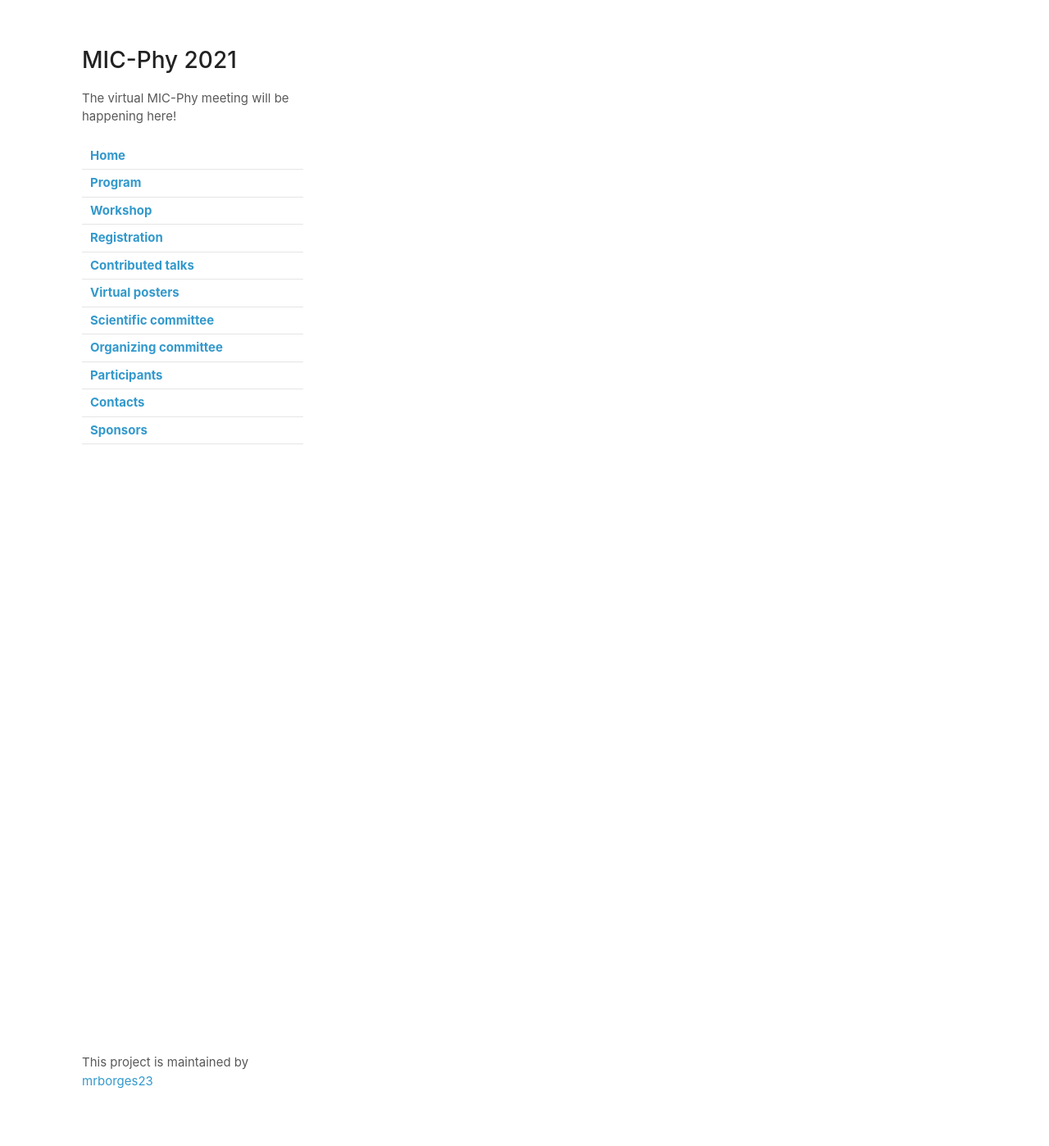
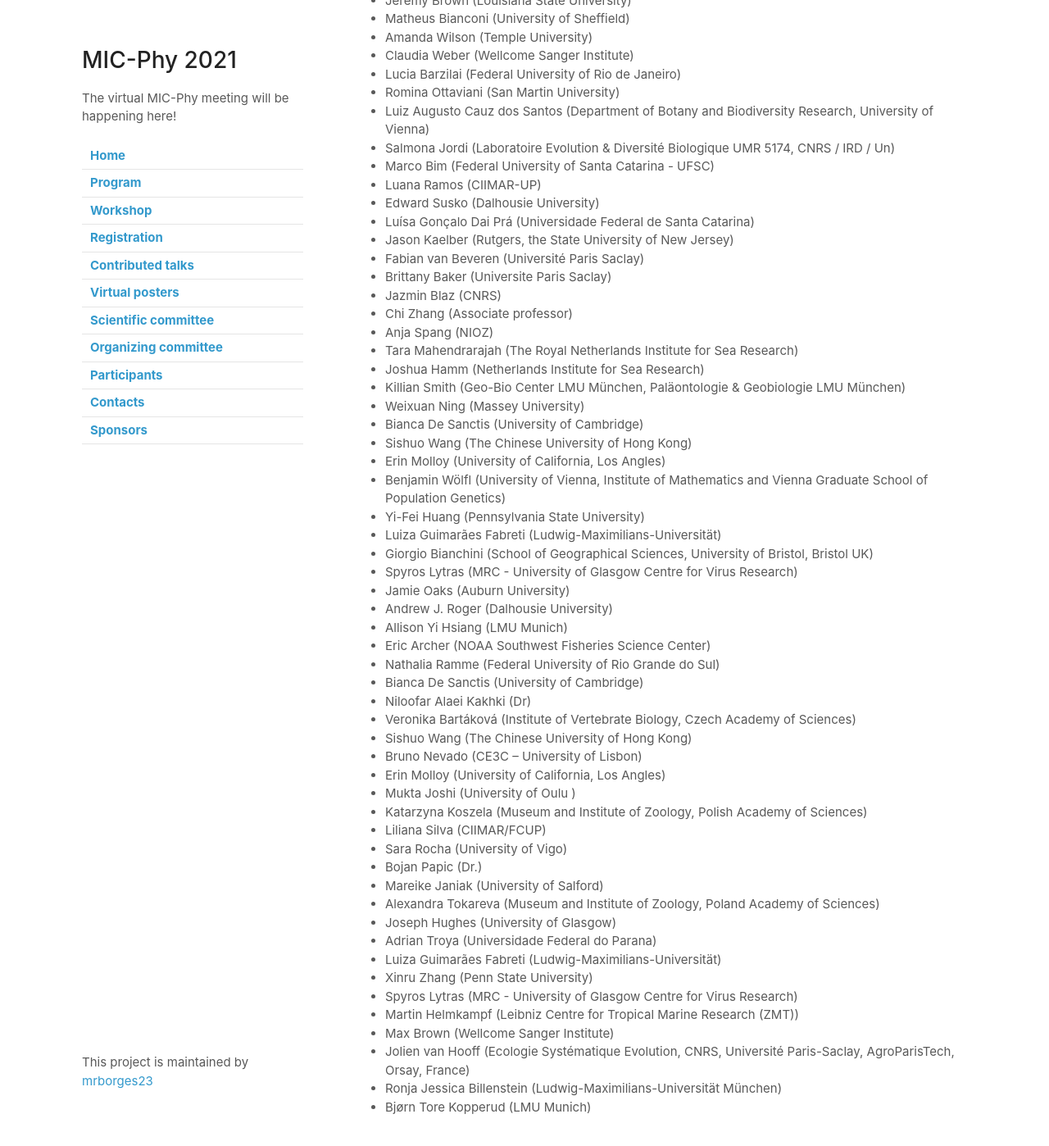
Before and after one commit to mrborges23/micphy2021, a Jekyll site: the page built from participants.md, in a window 1280 px wide and 1400 px high, scrolled down 608 px. Shown: the whole window at 82% size. Built offline with Jekyll 4.4.1, drawn with Linux system fonts in a browser that asks for light colours; our own code applies the rules of GitHub Pages for plain Markdown files; some of the changed text lies outside the part shown.

Commit message:
schedule

```diff
--- a/participants.md
+++ b/participants.md
@@ -1,5 +1,14 @@
 ## Participants
 
+* Ziheng Yang (University College London)
+* Tracy Heath (Iowa State University of Science and Technology)
+* Bastien Boussau  (Université de Lyon)
+* Asger  (Aarhus University)
+* Carolin Kosiol (University of St Andrews)
+* Carolina Barata (University of St Andrews)
+* Lynette Mikula (University of St Andrews)
+* Sebastian Höhna (Ludwig-Maximilians-Universität München)
+* Dominik Schrempf (Eötvös Loránd University/CIBIV)
 * Petr Dvorak (Palacky University Olomouc)
 * David Liberles (Temple University)
 * Claudia Solis-Lemus (University of Wisconsin-Madison)
@@ -10,11 +19,63 @@
 * Jennifer Kovacs (Agnes Scott College)
 * Muthukumaran Panchaksaram (Queen Mary University of London)
 * Patricia Sanchez-Baracaldo  (University of Bristol)
-* Sandra Alvarez  (UCL)
-* Andres Felipe Jaramillo (Pontificia Universidade Catolica do Rio Grande do Sul, Brazil)
+* Sandra Alvarez (UCL)
+* Andres Felipe Jaramillo (PhD student at Pontificia Universidade Catolica do Rio Grande do Sul, Brazil)
 * Jeremy Brown (Louisiana State University)
 * Matheus Bianconi (University of Sheffield)
 * Amanda Wilson (Temple University)
 * Claudia Weber (Wellcome Sanger Institute)
 * Lucia Barzilai (Federal University of Rio de Janeiro)
 * Romina Ottaviani (San Martin University)
+* Luiz Augusto Cauz dos Santos (Department of Botany and Biodiversity Research, University of Vienna)
+* Salmona Jordi (Laboratoire Evolution & Diversité Biologique UMR 5174, CNRS / IRD / Un)
+* Marco Bim (Federal University of Santa Catarina - UFSC)
+* Luana Ramos (CIIMAR-UP)
+* Edward Susko (Dalhousie University)
+* Luísa Gonçalo Dai Prá (Universidade Federal de Santa Catarina)
+* Jason Kaelber (Rutgers, the State University of New Jersey)
+* Fabian van Beveren (Université Paris Saclay)
+* Brittany Baker (Universite Paris Saclay)
+* Jazmin Blaz (CNRS)
+* Chi Zhang (Associate professor)
+* Anja Spang (NIOZ)
+* Tara Mahendrarajah (The Royal Netherlands Institute for Sea Research)
+* Joshua Hamm (Netherlands Institute for Sea Research)
+* Killian Smith (Geo-Bio Center LMU München, Paläontologie & Geobiologie LMU München)
+* Weixuan Ning (Massey University)
+* Bianca De Sanctis (University of Cambridge)
+* Sishuo Wang (The Chinese University of Hong Kong)
+* Erin Molloy (University of California, Los Angles)
+* Benjamin Wölfl (University of Vienna, Institute of Mathematics and Vienna Graduate School of Population Genetics)
+* Yi-Fei Huang (Pennsylvania State University)
+* Luiza Guimarães Fabreti (Ludwig-Maximilians-Universität)
+* Giorgio Bianchini (School of Geographical Sciences, University of Bristol, Bristol UK)
+* Spyros Lytras (MRC - University of Glasgow Centre for Virus Research)
+* Jamie Oaks (Auburn University)
+* Andrew J. Roger (Dalhousie University)
+* Allison Yi Hsiang (LMU Munich)
+* Eric Archer (NOAA Southwest Fisheries Science Center)
+* Nathalia Ramme (Federal University of Rio Grande do Sul)
+* Bianca De Sanctis (University of Cambridge)
+* Niloofar Alaei Kakhki (Dr)
+* Veronika Bartáková (Institute of Vertebrate Biology, Czech Academy of Sciences)
+* Sishuo Wang (The Chinese University of Hong Kong)
+* Bruno Nevado (CE3C – University of Lisbon)
+* Erin Molloy (University of California, Los Angles)
+* Mukta Joshi (University of Oulu )
+* Katarzyna Koszela (Museum and Institute of Zoology, Polish Academy of Sciences)
+* Liliana Silva (CIIMAR/FCUP)
+* Sara Rocha (University of Vigo)
+* Bojan Papic (Dr.)
+* Mareike Janiak (University of Salford)
+* Alexandra Tokareva (Museum and Institute of Zoology, Poland Academy of Sciences)
+* Joseph Hughes (University of Glasgow)
+* Adrian Troya (Universidade Federal do Parana)
+* Luiza Guimarães Fabreti (Ludwig-Maximilians-Universität)
+* Xinru Zhang (Penn State University)
+* Spyros Lytras (MRC - University of Glasgow Centre for Virus Research)
+* Martin Helmkampf (Leibniz Centre for Tropical Marine Research (ZMT))
+* Max Brown (Wellcome Sanger Institute)
+* Jolien van Hooff (Ecologie Systématique Evolution, CNRS, Université Paris-Saclay, AgroParisTech, Orsay, France)
+* Ronja Jessica Billenstein (Ludwig-Maximilians-Universität München)
+* Bjørn Tore Kopperud (LMU Munich)
```
Also changed, not shown: workshop.md (+5 -7 lines).
